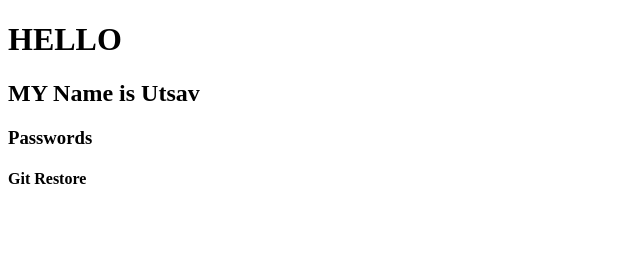
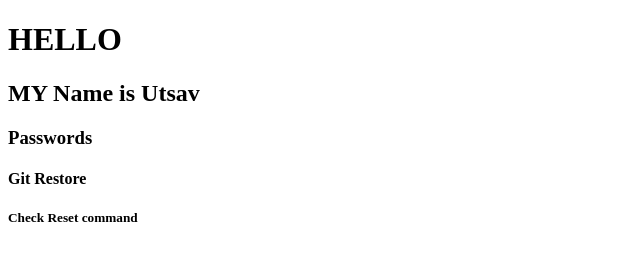
Before and after one commit to ItsTechUtsav/Git-WorkFlow, a plain HTML site: page index.html in a window 1280 px wide. Shown: the whole page, without its empty margins (0-640 px from the left). Drawn offline with Linux system fonts and the light colour scheme.

Commit message:
reset command

```diff
--- a/index.html
+++ b/index.html
@@ -10,5 +10,6 @@
     <h2>MY Name is Utsav</h2>
     <h3>Passwords</h3>
     <h4>Git Restore</h4>
+    <h5> Check Reset command</h5>
   </body>
 </html>
```
